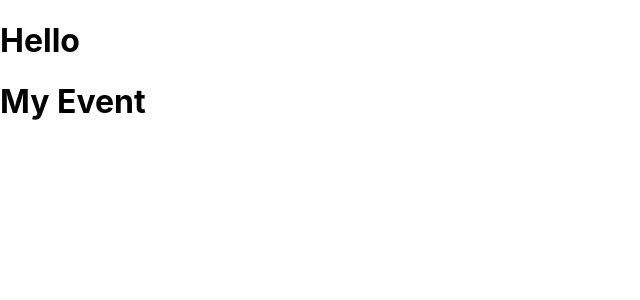
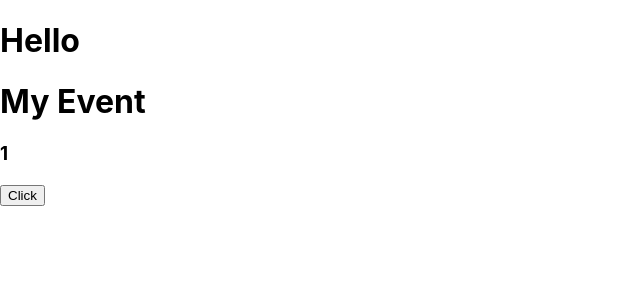
Before and after one commit to chay-chay/nextjs-dj-events, a Next.js app: page /events/1 in a window 1280 px wide. Shown: the top 300 px of the page, without its empty margins (0-640 px from the left). Built offline with nearby package versions, Linux system fonts and the light colour scheme.

Commit message:
added useRouter

```diff
--- a/pages/events/[slug].js
+++ b/pages/events/[slug].js
@@ -1,7 +1,14 @@
+import { useRouter } from 'next/router'
+
 export default function EventPage() {
+    const router = useRouter()
+
+    console.log(router)
     return (
         <div>
             <h1>My Event</h1>
+            <h3>{router.query.slug}</h3>
+            <button onClick={() => router.push('/')}>Click</button>
         </div>
     )
 }
```
